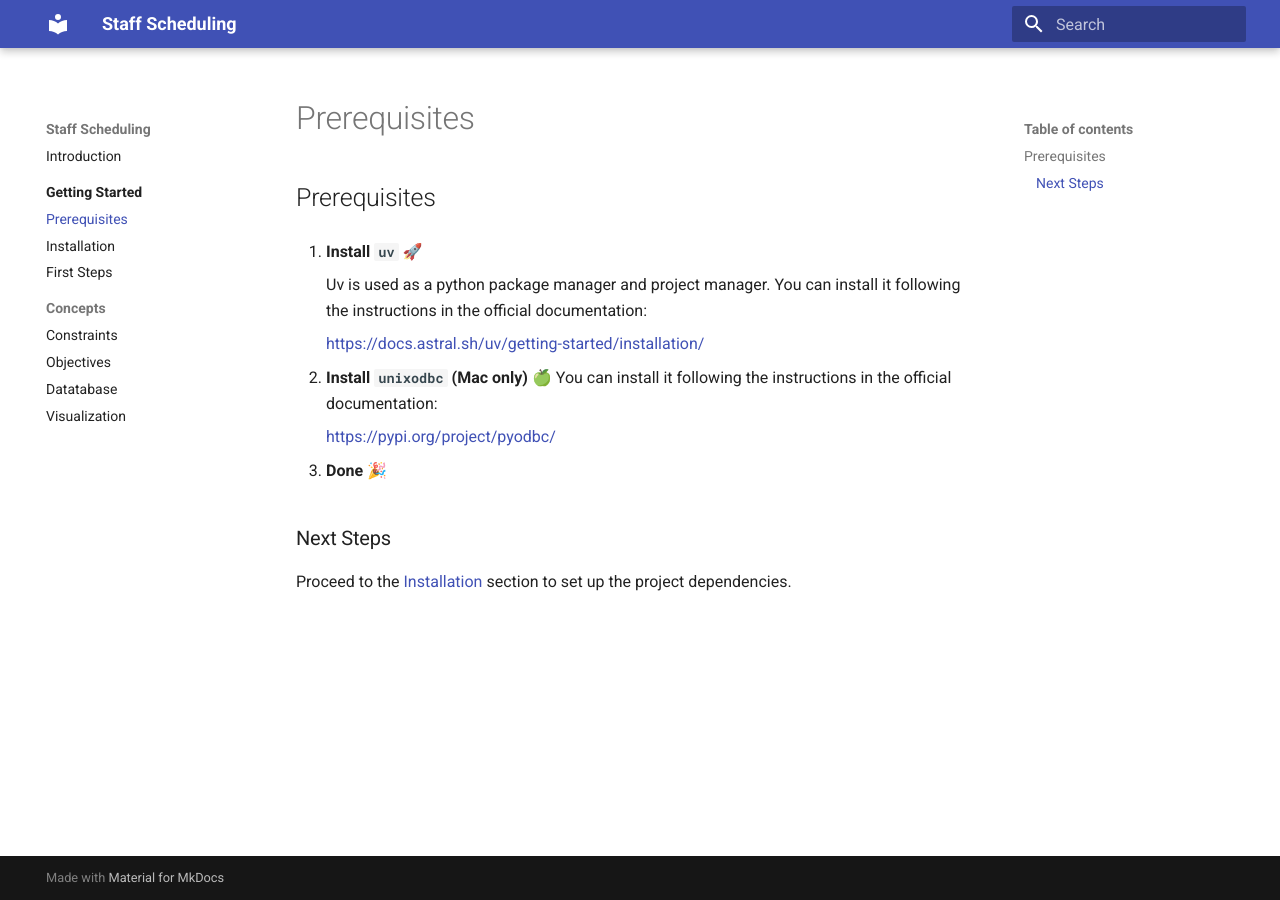
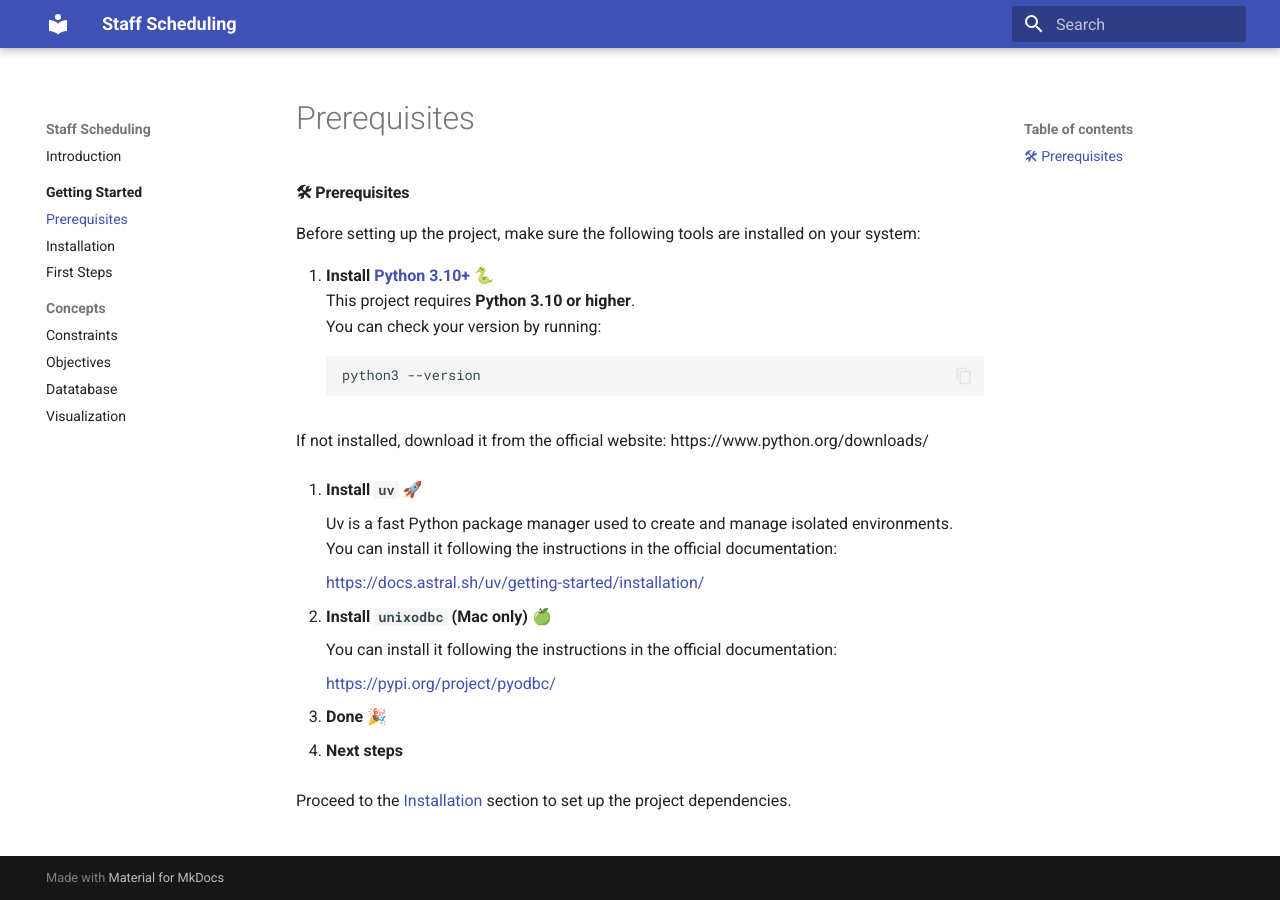
Before and after one commit to CombiRWTH/StaffScheduling, an MkDocs documentation site: the page built from docs/getting-started/prerequisites.md, in a window 1280 px wide. Built offline with MkDocs 1.6.1 and Material for MkDocs 9.7.7, drawn with Linux system fonts in a browser that asks for light colours.

Commit message:
Update prerequisites.md

````diff
--- a/docs/getting-started/prerequisites.md
+++ b/docs/getting-started/prerequisites.md
@@ -1,18 +1,30 @@
-# Prerequisites
+### 🛠 Prerequisites
 
-1. **Install `uv` 🚀**
+Before setting up the project, make sure the following tools are installed on your system:
 
-    Uv is used as a python package manager and project manager. You can install it following the instructions in the official documentation:
+1. **Install [Python 3.10+](https://www.python.org/downloads/) 🐍**
+   This project requires **Python 3.10 or higher**.
+   You can check your version by running:
+   ```bash
+   python3 --version
+   ```
+
+   If not installed, download it from the official website: https://www.python.org/downloads/
+
+2. **Install `uv` 🚀**
+
+    Uv is a fast Python package manager used to create and manage isolated environments. You can install it following the instructions in the official documentation:
 
     [https://docs.astral.sh/uv/getting-started/installation/](https://docs.astral.sh/uv/getting-started/installation/)
 
-2. **Install `unixodbc` (Mac only) 🍏**
+4. **Install `unixodbc` (Mac only) 🍏**
+
     You can install it following the instructions in the official documentation:
 
     [https://pypi.org/project/pyodbc/](https://pypi.org/project/pyodbc/)
 
-3. **Done** 🎉
+6. **Done** 🎉
 
+7. **Next steps**
 
-## Next Steps
-Proceed to the [Installation](/getting-started/installation) section to set up the project dependencies.
+   Proceed to the [Installation](/getting-started/installation) section to set up the project dependencies.
````
